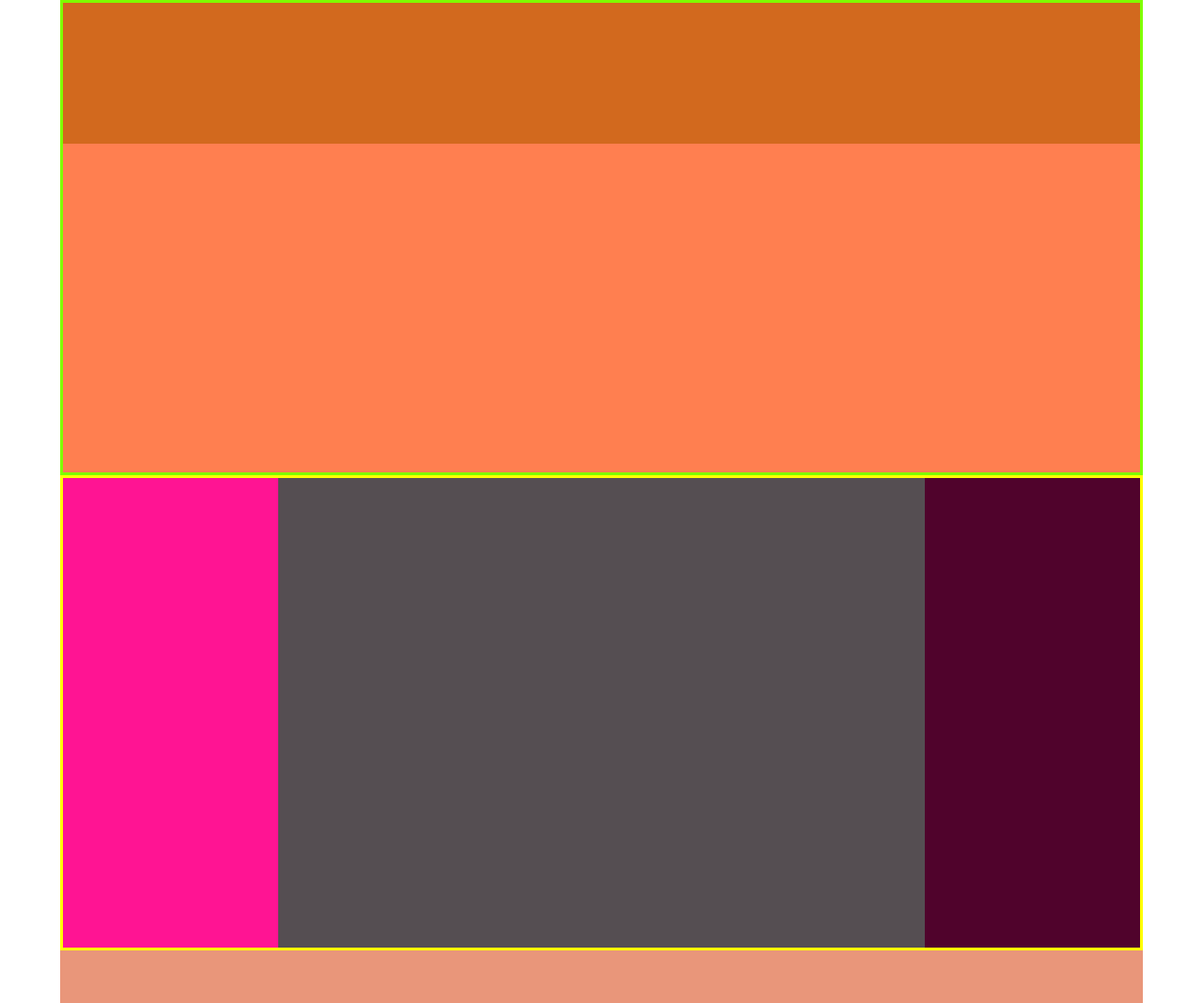
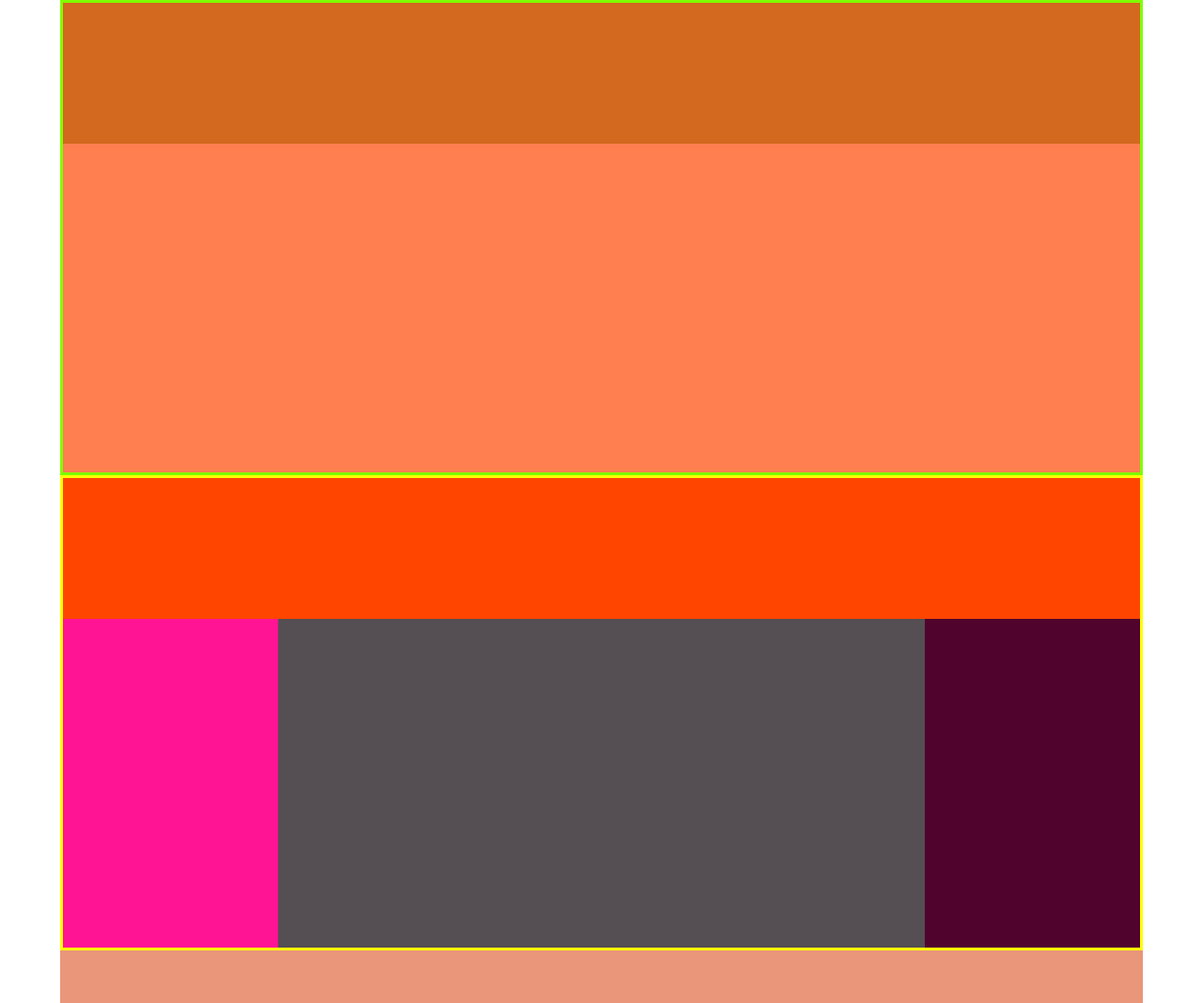
Before and after one commit to paoloferrari97/htmlcss-struttura-wp, a plain HTML site: page index.html in a window 1280 px wide. Shown: the whole page at 94% size. Drawn offline with Linux system fonts and the light colour scheme.

Commit message:
Aggiunta sezione per titolo main

```diff
--- a/css/style.css
+++ b/css/style.css
@@ -42,9 +42,15 @@
     width: 100%;
     height: 506px;
 }
+.main_title{
+    background-color: orangered;
+    width: 100%;
+    height: 150px;
+    float: left;
+}
 .aside_left, .aside_right{
     width: 20%;
-    height: 500px;
+    height: 350px;
     float: left;
 }
 .aside_left{
@@ -56,7 +62,7 @@
 .middle_content{
     background-color: rgb(85, 78, 82);
     width: 60%;
-    height: 500px;
+    height: 350px;
     float: left;
 }
 /* /main site */
--- a/index.html
+++ b/index.html
@@ -27,6 +27,7 @@
         <!-- main site -->
         <main>
             <div class="main_conteiner">
+                <div class="main_title"></div>
                 <aside class="aside_left"></aside>
                 <div class="middle_content"></div>
                 <aside class="aside_right"></aside>
```
